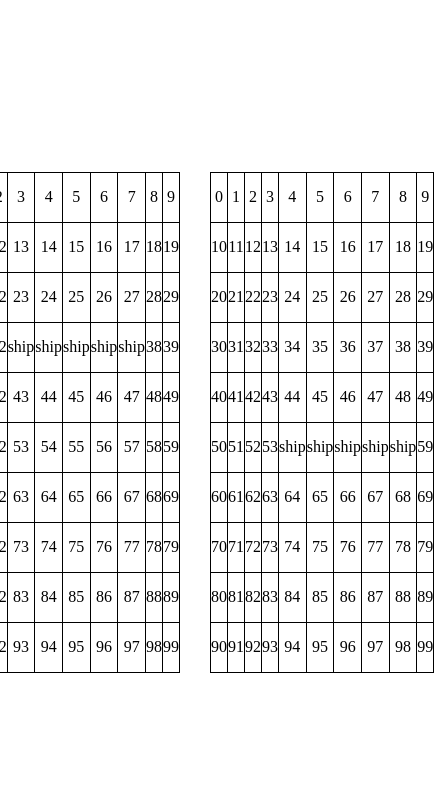
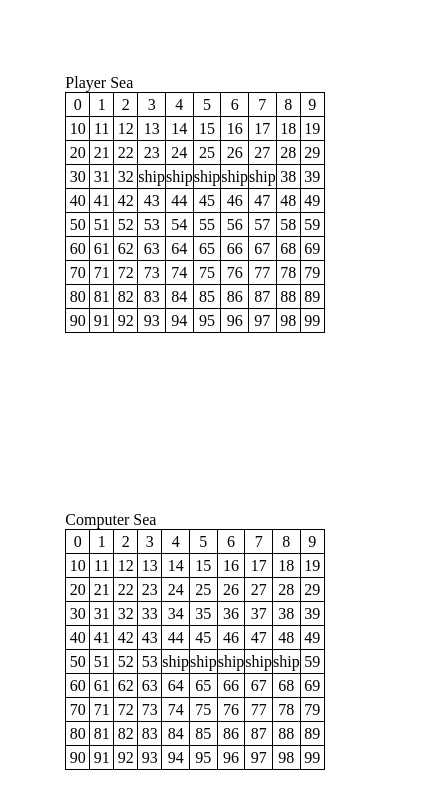
Before and after one commit to nuru484/battleship, a website built with webpack: page src/index.html in a window 390 px wide. Shown: the whole page, 434 px wide, since content can reach past the window. Built offline with nearby package versions, Linux system fonts and the light colour scheme.

Commit message:
Change the width and heigth of the tables to be responsive on smaller screens

```diff
--- a/src/css-files/style.css
+++ b/src/css-files/style.css
@@ -11,6 +11,7 @@
 .main-container {
   height: 100%;
   display: flex;
+  flex-wrap: wrap;
   gap: 30px;
   justify-content: center;
   align-items: center;
@@ -25,11 +26,11 @@
 th,
 td {
   border: 1px solid black;
-  /* padding: 8px; */
 }
 
 td {
   text-align: center;
-  width: 50px;
-  height: 50px;
+
+  width: clamp(1.5rem, 4dvw, 3rem);
+  height: clamp(1.5rem, 4dvw, 3rem);
 }
--- a/src/index.html
+++ b/src/index.html
@@ -7,8 +7,14 @@
   </head>
   <body>
     <div class="main-container" id="main-container-id">
-      <table id="playerTable"></table>
-      <table id="computerTable"></table>
+      <div class="playerTable">
+        <p>Player Sea</p>
+        <table id="playerTable"></table>
+      </div>
+      <div class="computer-table-container">
+        <p>Computer Sea</p>
+        <table id="computerTable"></table>
+      </div>
     </div>
   </body>
 </html>
```
Also changed, not shown: dist/app.bundle.js, dist/index.html.
